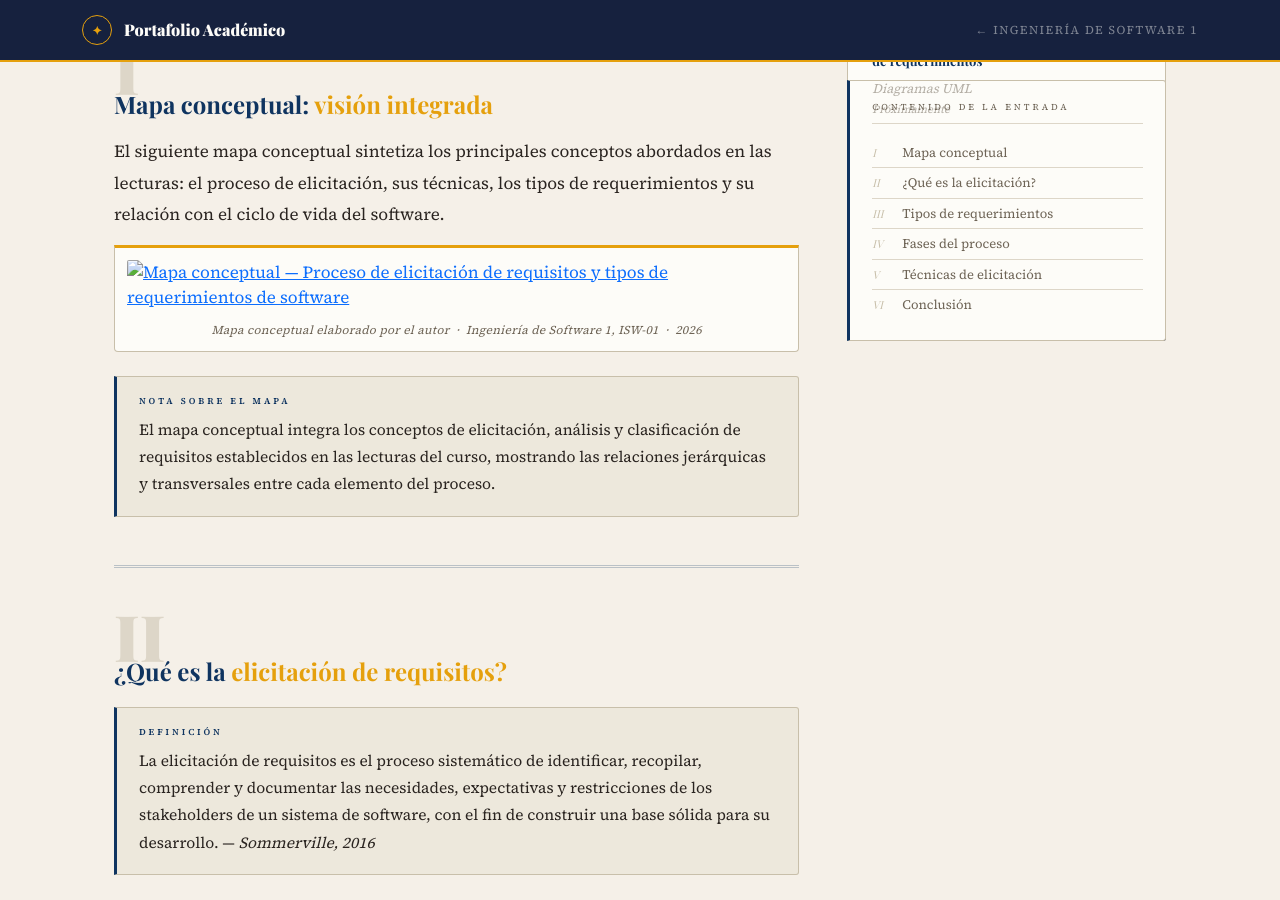
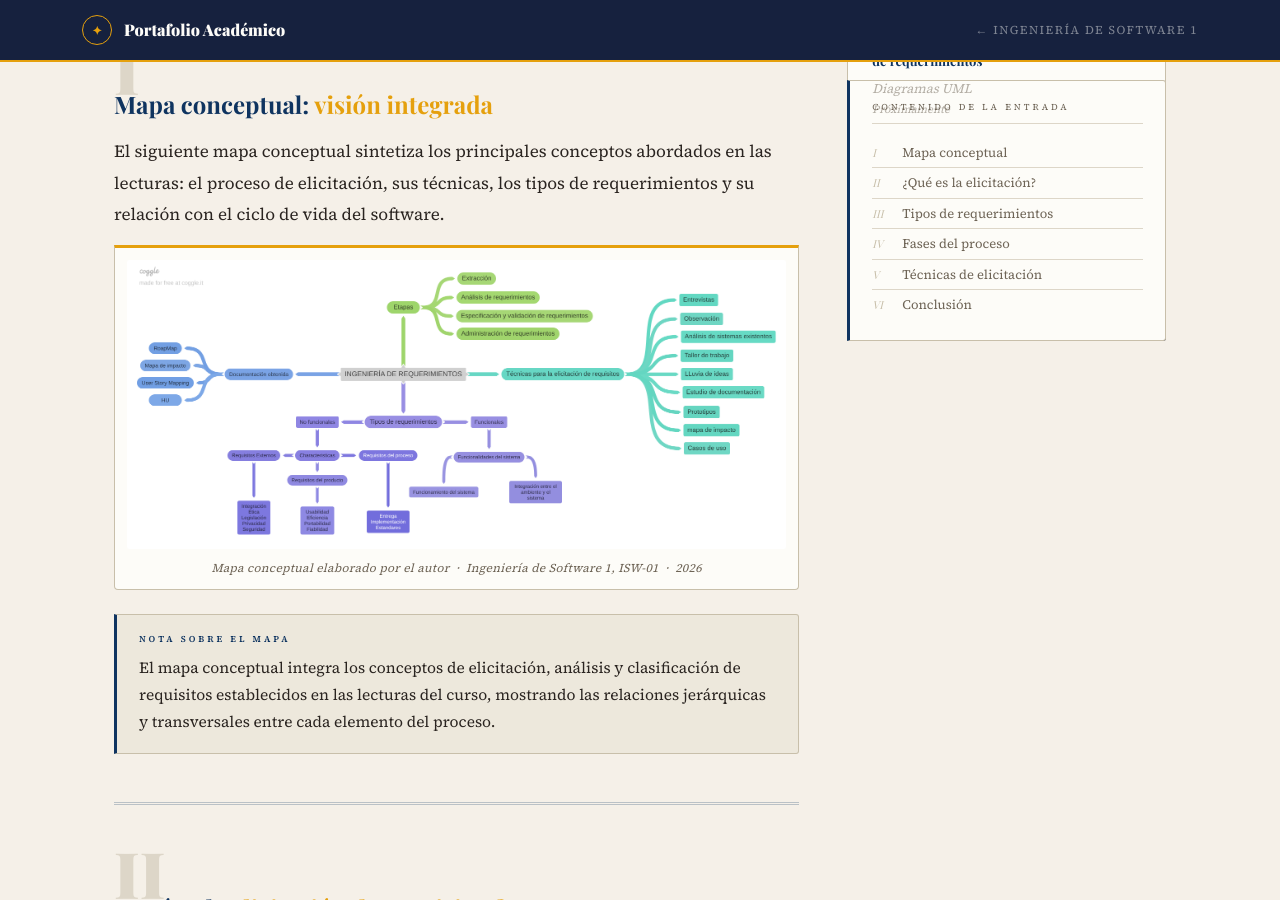
Before and after one commit to Estivencr/Portafolio_EstivenCano_IU_PascualBravo, a Jekyll site: the page built from ingenieria-software/elicitacion-requisitos-software.html, in a window 1280 px wide and 900 px high, scrolled down 845 px. Built offline with Jekyll 4.4.1, drawn with Linux system fonts in a browser that asks for light colours; nearby versions of some CDN libraries; some web fonts are replaced.

Commit message:
Cambio a ruta relativa de la imagen para jekyll

```diff
--- a/ingenieria-software/elicitacion-requisitos-software.html
+++ b/ingenieria-software/elicitacion-requisitos-software.html
@@ -163,12 +163,12 @@ sidebar_stat:
 
   <!-- ✦ Reemplaza "tu-mapa-conceptual.png" con el nombre real de tu archivo -->
   <div class="map-container">
-    <a href="img/mapa_requerimientos.png"
+    <a href="{{ '/img/mapa_requerimientos.png' | relative_url }}"
        class="glightbox"
        data-title="Proceso de elicitación de requisitos y tipos de requerimientos"
        data-description="Mapa conceptual elaborado por el autor · Ingeniería de Software 1, ISW-01 · 2025">
       <img
-        src="img/mapa_requerimientos.png"
+        src="{{ '/img/mapa_requerimientos.png' | relative_url }}"
         alt="Mapa conceptual — Proceso de elicitación de requisitos y tipos de requerimientos de software"
       />
       <div class="map-zoom-hint">
```
